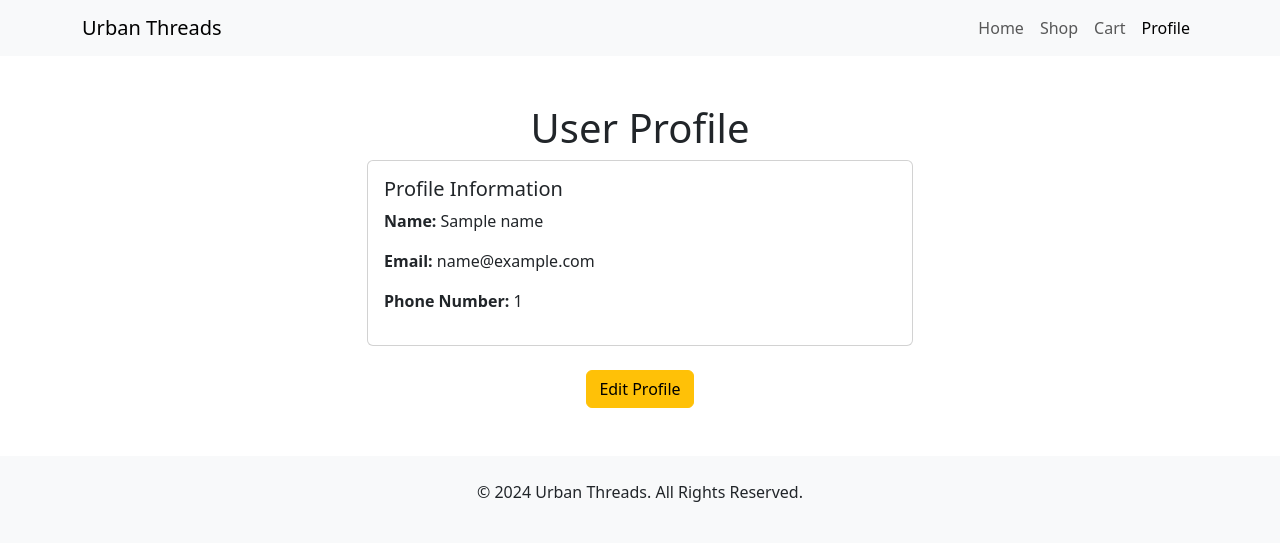
After one commit to mohitsharda/Urban_Threads-, a Python web app: template templates/userprofile.html in a window 1280 px wide. The commit adds this page. Shown: the top 543 px of the page. Run offline with Jinja, Linux system fonts and the light colour scheme; the template is opened without the code that fills it: most values are stand-ins (such as "Sample title", 1, 10 or a date in 2020).

Commit message:
i have adde user profile option in the homepage and basic layout

```diff
--- /dev/null
+++ b/templates/userprofile.html
@@ -0,0 +1,61 @@
+<!DOCTYPE html>
+<html lang="en">
+<head>
+    <meta charset="UTF-8">
+    <meta name="viewport" content="width=device-width, initial-scale=1.0">
+    <title>User Profile</title>
+    <link href="https://cdn.jsdelivr.net/npm/bootstrap@5.3.3/dist/css/bootstrap.min.css" rel="stylesheet">
+</head>
+<body>
+    <nav class="navbar navbar-expand-lg navbar-light bg-light">
+        <div class="container">
+            <a class="navbar-brand" href="/">Urban Threads</a>
+            <button class="navbar-toggler" type="button" data-bs-toggle="collapse" data-bs-target="#navbarNav" aria-controls="navbarNav" aria-expanded="false" aria-label="Toggle navigation">
+                <span class="navbar-toggler-icon"></span>
+            </button>
+            <div class="collapse navbar-collapse" id="navbarNav">
+                <ul class="navbar-nav ms-auto">
+                    <li class="nav-item">
+                        <a class="nav-link" href="/homepage">Home</a>
+                    </li>
+                    <li class="nav-item">
+                        <a class="nav-link" href="/shop">Shop</a>
+                    </li>
+                    <li class="nav-item">
+                        <a class="nav-link" href="/cart">Cart</a>
+                    </li>
+                    <li class="nav-item">
+                        <a class="nav-link active" href="/userprofile">Profile</a>
+                    </li>
+                </ul>
+            </div>
+        </div>
+    </nav>
+
+    <div class="container my-5">
+        <h1 class="text-center">User Profile</h1>
+        <div class="row">
+            <div class="col-md-6 offset-md-3">
+                <div class="card">
+                    <div class="card-body">
+                        <h5 class="card-title">Profile Information</h5>
+                        <p><strong>Name:</strong> {{ name }}</p>
+                        <p><strong>Email:</strong> {{ email }}</p>
+                        <p><strong>Phone Number:</strong> {{ phone_number }}</p>
+                    </div>
+                </div>
+            </div>
+        </div>
+
+        <div class="text-center mt-4">
+            <a href="/editProfile" class="btn btn-warning">Edit Profile</a>
+        </div>
+    </div>
+
+    <footer class="bg-light text-center py-4">
+        <p>&copy; 2024 Urban Threads. All Rights Reserved.</p>
+    </footer>
+
+    <script src="https://cdn.jsdelivr.net/npm/bootstrap@5.3.3/dist/js/bootstrap.bundle.min.js"></script>
+</body>
+</html>
```
Also changed, not shown: main.py (+15 -1 lines), templates/cart.html (+11 -2 lines), templates/homepage.html (+6 -1 lines), templates/shop.html (+12 -0 lines), static/images/acces.jpg (added), static/images/jacket.jpeg (added), static/images/shi.jpg (added), static/images/tsh.jpeg (added), static/uploads/jacket.jpeg (added), static/uploads/tsh.jpeg (added).
